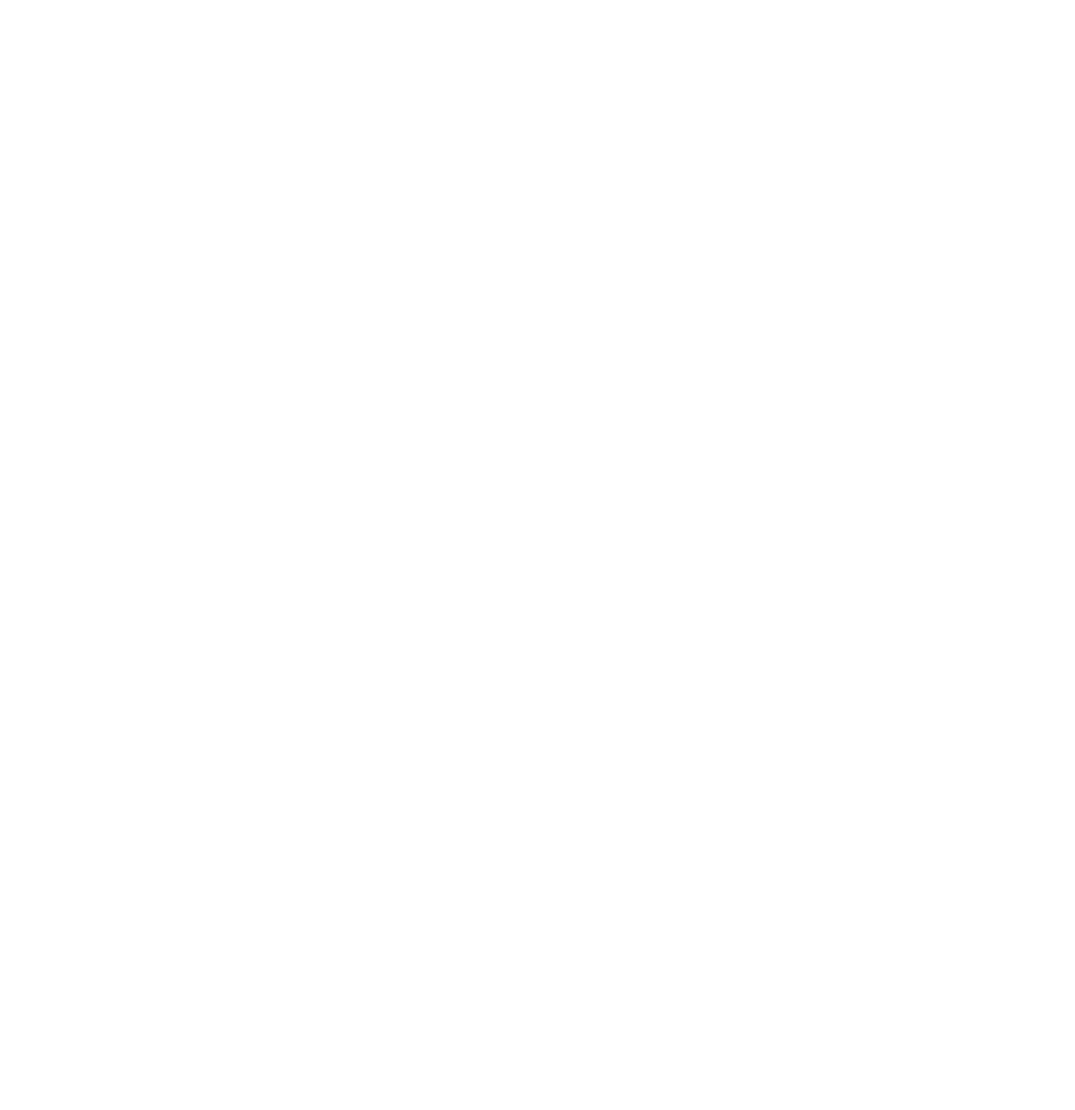
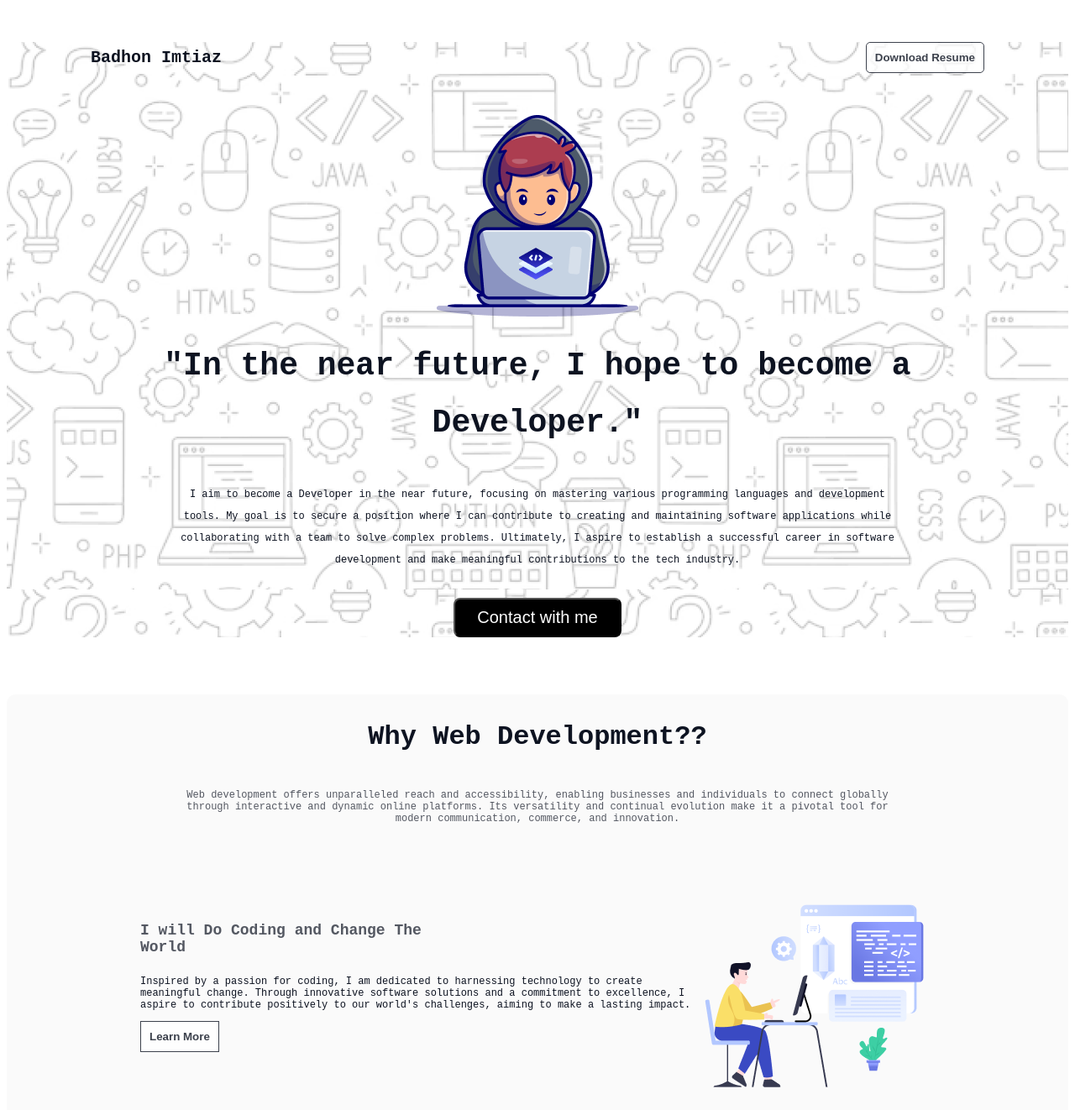
Before and after one commit to BadhonImtiaz/Portfolio, a plain HTML site: page index.html in a window 1280 px wide. Shown: the top 1322 px of the page at 84% size. Before the commit the page ends 800 px from the top, so only its background shows below. Drawn offline with Linux system fonts and the light colour scheme; a web font is replaced by a local one.

Commit message:
Coding Page Completed

```diff
--- a/index.html
+++ b/index.html
@@ -1,11 +1,81 @@
 <!DOCTYPE html>
 <html lang="en">
+
 <head>
     <meta charset="UTF-8">
     <meta name="viewport" content="width=device-width, initial-scale=1.0">
     <title>Portfolio</title>
+    <link rel="preconnect" href="https://fonts.googleapis.com">
+    <link rel="preconnect" href="https://fonts.gstatic.com" crossorigin>
+    <link href="https://fonts.googleapis.com/css2?family=Azeret+Mono:ital,wght@0,100..900;1,100..900&display=swap"
+        rel="stylesheet">
+    <link rel="stylesheet" href="styles/style.css">
 </head>
-<body>
+
+<body class="azeret-mono-normal">
+    <header class="firstBgImage">
+        <nav>
+            <div class="myName">Badhon Imtiaz</div>
+            <a href=""><button class="topButton">Download Resume</button></a>
+        </nav>
+        <div class="banner">
+            <img src="images/Group.png" alt="">
+            <h1 class="bannerTitle">"In the near future, I hope to become a Developer."</h1>
+            <p class="bannerDescription">I aim to become a Developer in the near future, focusing on mastering various
+                programming languages and development tools. My goal is to secure a position where I can contribute to
+                creating and maintaining software applications while collaborating with a team to solve complex
+                problems. Ultimately, I aspire to establish a successful career in software development and make
+                meaningful contributions to the tech industry.</p>
+            <a href=""><button class="contactButton">Contact with me</button></a>
+        </div>
+    </header>
+    <br>
+    <main class="sectionBg">
+        <section class="development">
+            <h3 class="sctionTitle">Why Web Development??</h3>
+            <p class="sectionDescription">Web development offers unparalleled reach and accessibility, enabling
+                businesses and individuals to connect globally through interactive and dynamic online platforms. Its
+                versatility and continual evolution make it a pivotal tool for modern communication, commerce, and
+                innovation.</p>
+        </section>
+        <div class="codingCard01">
+            <section>
+                <h4 class="codingTitle">I will Do Coding and Change The World</h4>
+                <p class="codeDiscreption">Inspired by a passion for coding, I am dedicated to harnessing technology to
+                    create meaningful change. Through innovative software solutions and a commitment to excellence, I
+                    aspire to contribute positively to our world's challenges, aiming to make a lasting impact.
+                </p>
+                <a href=""><button class="learnMoreButton">Learn More</button></a>
+            </section>
+            <div><img src="images/Layer_1.png" alt=""></div>
+        </div>
+        <div class="codingCard02">
+            <div><img src="images/Group 3.png" alt=""></div>
+            <section>
+                <h4 class="codingTitle">I will help People by creating Modern Web System</h4>
+                <p class="codeDiscreption">By creating modern web systems, I aim to empower individuals and
+                    organizations by providing intuitive, efficient solutions that enhance user experiences and
+                    productivity. My goal is to leverage technology to positively impact people's lives through
+                    accessible and innovative digital platforms.
+                </p>
+                <a href=""><button class="learnMoreButton">Learn More</button></a>
+            </section>
+        </div>
+        <div class="codingCard03">
+            <section>
+                <h4 class="codingTitle">I'll develop AI and change the world for the better</h4>
+                <p class="codeDiscreption">I am passionate about developing AI to solve real-world problems and create a positive impact on society. By leveraging the power of artificial intelligence, I aim to innovate, improve lives, and contribute to a better future.
+                </p>
+                <a href=""><button class="learnMoreButton">Learn More</button></a>
+            </section>
+            <div><img src="images/Group 4.png" alt=""></div>
+        </div>
+    </main>
+
+    <footer>
+
+    </footer>
 
 </body>
+
 </html>
--- a/styles/style.css
+++ b/styles/style.css
@@ -0,0 +1,160 @@
+/* // <uniquifier>: Use a unique and descriptive class name
+// <weight>: Use a value from 100 to 900 */
+
+.azeret-mono-normal {
+    font-family: "Azeret Mono", monospace;
+    font-optical-sizing: auto;
+    font-style: normal;
+}
+
+/* nav styles */
+nav {
+    display: flex;
+    align-items: center;
+    justify-content: space-between;
+    margin: 50px 100px;
+}
+
+.myName {
+    color: rgb(13, 19, 33);
+    font-size: 20px;
+    font-weight: 800;
+}
+
+.topButton {
+    box-sizing: border-box;
+    border: 1px solid rgb(13, 19, 33);
+    border-radius: 5px;
+    opacity: 0.8;
+    padding: 10px;
+    background-color: white;
+    color: rgb(13, 19, 33);
+    font-weight: 600;
+}
+
+/* banner styles */
+.firstBgImage {
+    background-image: url("/images/Hero-bg.png");
+    width: auto background-repeat: no-repeat;
+}
+
+.banner {
+    display: flex;
+    flex-direction: column;
+    align-items: center;
+    text-align: center;
+}
+
+.banner img {
+    max-width: 100%;
+    height: auto;
+}
+
+.bannerTitle {
+    color: rgb(13, 19, 33);
+    font-size: 38px;
+    font-weight: 800;
+    line-height: 68px;
+    letter-spacing: 0%;
+    width: 998px;
+
+}
+
+.bannerDescription {
+    color: rgb(13, 19, 33);
+    font-size: 12px;
+    font-weight: 400;
+    line-height: 26px;
+    letter-spacing: 0%;
+    width: 852px;
+}
+
+.contactButton {
+    background-color: black;
+    color: white;
+    border-radius: 8px;
+    width: 200px;
+    font-size: 20px;
+    padding: 10px 15px 10px 15px;
+    margin-top: 20px;
+}
+
+.development {
+    margin-top: 50px;
+    display: flex;
+    text-align: center;
+    flex-direction: column;
+    align-items: center;
+}
+
+.sctionTitle {
+    display: flex;
+    width: 852px;
+    flex-direction: column;
+    align-items: center;
+    color: rgb(13, 19, 33);
+    font-size: 32px;
+    font-weight: 800;
+    text-align: center;
+}
+
+.sectionDescription {
+    color: rgb(13, 19, 33);
+    font-size: 12px;
+    font-weight: 400;
+    text-align: center;
+    opacity: 0.7;
+    width: 852px;
+}
+
+.sectionBg {
+    background-color: rgba(13, 19, 33, 0.02);
+    border-radius: 10px;
+}
+
+/* coding part styles*/
+.codingCard01{
+    display: flex;
+    justify-content: space-between;
+    width: 946px;
+    margin: 0 auto;
+    margin-top: 80px;
+}
+.codingCard02{
+    display: flex;
+    justify-content: space-between;
+    width: 946px;
+    margin: 0 auto;
+    margin-top: 80px;
+}
+.codingCard03{
+    display: flex;
+    justify-content: space-between;
+    width: 946px;
+    margin: 0 auto;
+    margin-top: 80px;
+}
+.codingTitle {
+    color: rgba(13, 19, 33, 0.7);
+    font-size: 18px;
+    font-weight: 700;
+    width: 390px;
+}
+
+.codeDiscreption {
+    color: rgb(13, 19, 33);
+    font-size: 12px;
+    font-weight: 400;
+
+}
+
+.learnMoreButton {
+    box-sizing: border-box;
+    border: 1px solid rgb(13, 19, 33);
+    opacity: 0.8;
+    padding: 10px;
+    background-color: white;
+    color: rgb(13, 19, 33);
+    font-weight: 600;
+
+}
```
